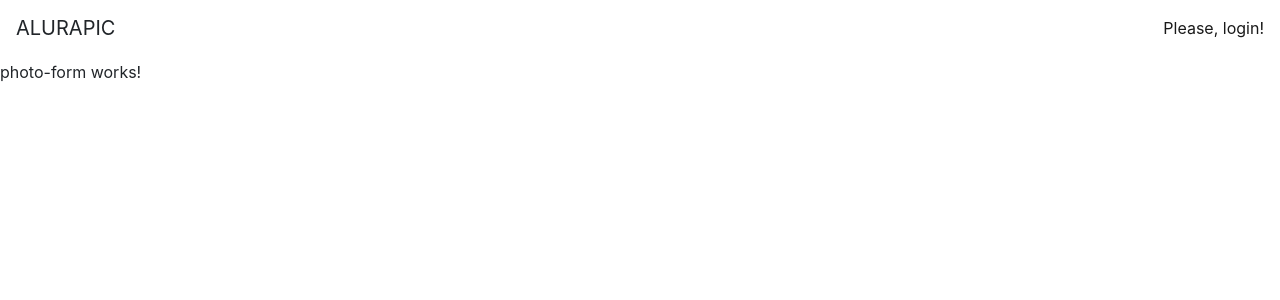
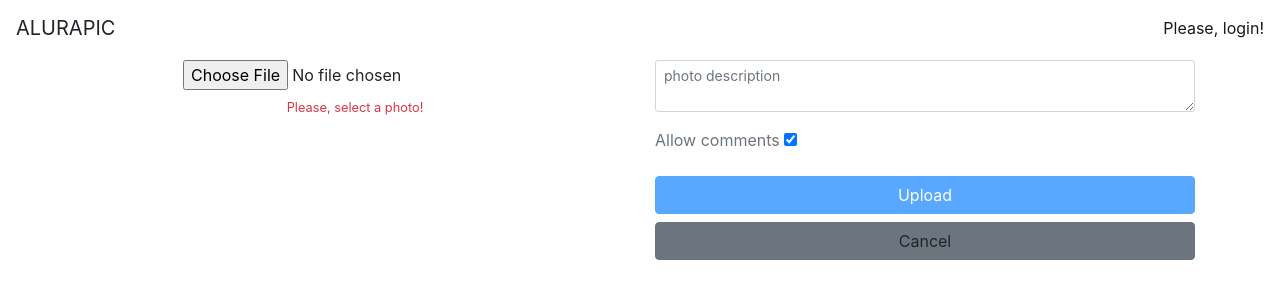
Before and after one commit to AllanBontempo/ProjectsOfCourses, an Angular app in the folder linguagens/angular/alurapic/: page /p/add in a window 1280 px wide. Shown: the top 300 px of the page. Built offline with nearby package versions, Linux system fonts and the light colour scheme.

Commit message:
Alurapic pt 3 - cap 1 finalizado

```diff
--- a/linguagens/angular/alurapic/src/app/app.component.html
+++ b/linguagens/angular/alurapic/src/app/app.component.html
@@ -1,2 +1,3 @@
 <app-header></app-header>
 <router-outlet></router-outlet>
+<app-footer></app-footer>
--- a/linguagens/angular/alurapic/src/app/app.module.ts
+++ b/linguagens/angular/alurapic/src/app/app.module.ts
@@ -8,6 +8,7 @@
 import {ErrorsModule} from "./errors/errors.module";
 import {CoreModule} from "./core/core.module";
 import {HeaderModule} from "./core/header/header.module";
+import {FooterModule} from "./core/footer/footer.module";
 
 @NgModule({
   declarations: [
@@ -21,6 +22,7 @@
         CoreModule,
         HeaderModule,
         AppRoutingModule,
+        FooterModule,
     ],
   providers: [],
   bootstrap: [AppComponent]
--- a/linguagens/angular/alurapic/src/app/core/core.module.ts
+++ b/linguagens/angular/alurapic/src/app/core/core.module.ts
@@ -9,7 +9,8 @@
   declarations: [],
   imports: [
     CommonModule,
-    HeaderModule
+    HeaderModule,
+
   ],
   providers: [
     {
--- /dev/null
+++ b/linguagens/angular/alurapic/src/app/core/footer/footer.component.html
@@ -0,0 +1,18 @@
+<footer class="mt-5" *ngIf="(user$ | async) as user">
+  <div class="fixed-bottom bg-white p-1">
+    <div class="container">
+      <div class="row text-center">
+        <div class="col-6">
+          <a [routerLink]="['']">
+            <i class="fa fa-home fa-2x"></i>
+          </a>
+        </div>
+        <div class="col-6">
+          <a [routerLink]="['p', 'add']">
+            <i class="fa fa-plus-circle fa-2x"></i>
+          </a>
+        </div>
+      </div>
+    </div>
+  </div>
+</footer>
--- /dev/null
+++ b/linguagens/angular/alurapic/src/app/core/footer/footer.component.ts
@@ -0,0 +1,23 @@
+import { Component, OnInit } from '@angular/core';
+import {UserService} from "../user/user.service";
+import {User} from "../user/user";
+import {Observable} from "rxjs";
+
+@Component({
+  selector: 'app-footer',
+  templateUrl: './footer.component.html',
+  styleUrls: ['./footer.component.css']
+})
+export class FooterComponent implements OnInit {
+
+  user$!: Observable<User>;
+
+  constructor(
+    private userService: UserService
+  ) { }
+
+  ngOnInit(): void {
+    this.user$ = this.userService.getUser();
+  }
+
+}
--- a/linguagens/angular/alurapic/src/app/photos/photo-form/photo-form.component.html
+++ b/linguagens/angular/alurapic/src/app/photos/photo-form/photo-form.component.html
@@ -1 +1,39 @@
-<p>photo-form works!</p>
+<div class="container">
+  <form [formGroup]="photoForm" class="row" (submit)="upload()">
+    <div class="col-md-6 text-center">
+      <input
+        formControlName="file" (change)="saveFile($event)"
+        type="file" accept="image/*">
+      <app-vmessage
+        text="Please, select a photo!"
+        *ngIf="validate('file', 'required')"
+      ></app-vmessage>
+    </div>
+
+    <div class="col-md-6">
+      <div class="form-group">
+        <textarea  formControlName="description"
+          class="form-control form-control-sm"
+          placeholder="photo description"></textarea>
+        <app-vmessage
+          text="Max length is 300!"
+          *ngIf="validate('description', 'maxlength')"
+        >
+        </app-vmessage>
+      </div>
+
+      <div class="form-group">
+        <label class="text-muted">
+          Allow comments
+          <input  formControlName="allowComments" type="checkbox">
+        </label>
+      </div>
+
+      <button [disabled]="photoForm.invalid" type="submit" class="btn btn-primary btn-block">
+        Upload
+      </button>
+
+      <a class="btn btn-secondary btn-block">Cancel</a>
+    </div>
+  </form>
+</div>
--- a/linguagens/angular/alurapic/src/app/photos/photo-form/photo-form.component.ts
+++ b/linguagens/angular/alurapic/src/app/photos/photo-form/photo-form.component.ts
@@ -1,4 +1,7 @@
-import { Component, OnInit } from '@angular/core';
+import {Component, OnInit} from '@angular/core';
+import {FormBuilder, FormGroup, Validators} from "@angular/forms";
+import {PhotoService} from "../photo/photo.service";
+import {Router} from "@angular/router";
 
 @Component({
   selector: 'app-photo-form',
@@ -7,9 +10,44 @@
 })
 export class PhotoFormComponent implements OnInit {
 
-  constructor() { }
+  photoForm!: FormGroup;
+  file!: File;
+
+  constructor(
+    private fb: FormBuilder,
+    private photoService: PhotoService,
+    private router: Router
+  ) {
+  }
 
   ngOnInit(): void {
+    this.construirForm()
+  }
+
+  construirForm() {
+    this.photoForm = this.fb.group({
+      file: ['', Validators.required],
+      description: ['', Validators.maxLength(300)],
+      allowComments: [true]
+    })
+  }
+
+  validate(name: string, error: string): boolean {
+    const nameHasError = this.photoForm.get(name)?.hasError(error);
+    return nameHasError ? nameHasError : false;
+  }
+
+  upload() {
+    const dados = this.photoForm.getRawValue();
+    dados.file = this.file;
+    this.photoService.upload(dados.description, dados.allowComments, dados.file)
+      .subscribe(() => this.router.navigate(['']));
+
+  }
+
+  // @ts-ignore
+  saveFile(event) {
+    this.file = event.target.files[0];
   }
 
 }
--- a/linguagens/angular/alurapic/src/app/photos/photo-form/photo-form.module.ts
+++ b/linguagens/angular/alurapic/src/app/photos/photo-form/photo-form.module.ts
@@ -1,6 +1,8 @@
 import { NgModule } from '@angular/core';
 import { CommonModule } from '@angular/common';
 import {PhotoFormComponent} from "./photo-form.component";
+import {ReactiveFormsModule} from "@angular/forms";
+import {VmessageModule} from "../../shared/components/vmessage/vmessage.module";
 
 
 
@@ -9,7 +11,9 @@
     PhotoFormComponent
   ],
   imports: [
-    CommonModule
+    CommonModule,
+    ReactiveFormsModule,
+    VmessageModule
   ]
 })
 export class PhotoFormModule { }
--- a/linguagens/angular/alurapic/src/app/photos/photo/photo.component.ts
+++ b/linguagens/angular/alurapic/src/app/photos/photo/photo.component.ts
@@ -1,4 +1,6 @@
 import {Component, Input, OnInit} from '@angular/core';
+
+const CLOUD = 'http://localhost:3000/imgs/'
 
 @Component({
   selector: 'app-photo',
@@ -7,12 +9,27 @@
 })
 export class PhotoComponent implements OnInit {
 
+  private _url!: string
+
   @Input() description = '';
-  @Input() url = '';
+  @Input() set url(url: string) {
+    this._url = url;
+    if(!url.startsWith('data')) {
+      this._url = CLOUD + url;
+    } else {
+      this._url = url
+    }
+  }
 
-  constructor() { }
+  constructor() {
+  }
 
   ngOnInit(): void {
   }
 
+  get url() {
+    return this._url;
+  }
+
+
 }
--- a/linguagens/angular/alurapic/src/app/photos/photo/photo.service.ts
+++ b/linguagens/angular/alurapic/src/app/photos/photo/photo.service.ts
@@ -1,6 +1,8 @@
 import {Injectable} from '@angular/core';
 import {HttpClient, HttpParams} from "@angular/common/http";
 import {Photo} from "./photo";
+const API_URL = 'http://localhost:3000';
+
 
 @Injectable({
   providedIn: 'root'
@@ -12,12 +14,20 @@
   ) {
   }
 
-  listFromUser(userName: string) {
-    return this.http.get<Photo[]>(`http://localhost:3000/${userName}/photos`);
-  }
+  // listFromUser(userName: string) {
+  //   return this.http.get<Photo[]>(`${API_URL}/${userName}/photos`);
+  // }
 
   listFromUserPaginated(userName: string, page: number) {
     const params = new HttpParams().append('page', page.toString());
-    return this.http.get<Photo[]>(`http://localhost:3000/${userName}/photos`, {params});
+    return this.http.get<Photo[]>(`${API_URL}/${userName}/photos`, {params});
+  }
+
+  upload(description: string, allowComments: boolean, file: File) {
+    const formData = new FormData();
+    formData.append('description', description);
+    formData.append('allowComments', allowComments ? 'true' : 'false');
+    formData.append('imageFile', file);
+    return this.http.post(`${API_URL}/photos/upload`, formData);
   }
 }
```
Also changed, not shown: linguagens/angular/alurapic/src/app/core/footer/footer.module.ts (added, +20 -0 lines), linguagens/angular/alurapic/src/app/core/footer/footer.component.css (added), 1 other file (tests, documents, lock files or other folders). Lines whose indentation alone changed are shown as unchanged.
